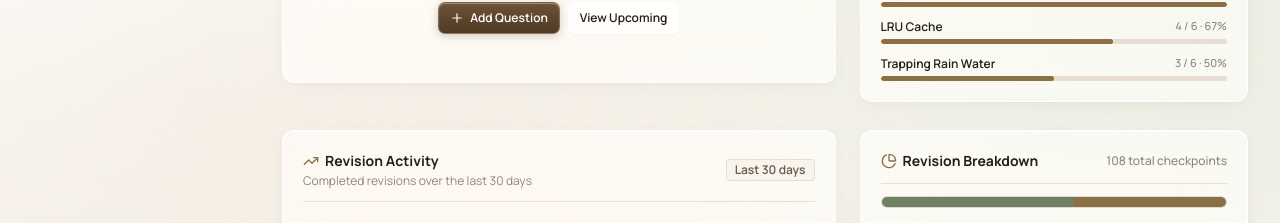
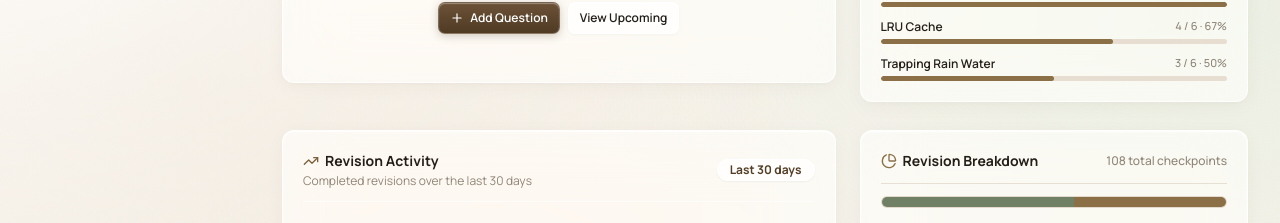
Before and after one commit to MdKasif0/DSARecall, a Next.js app: page / in a window 1280 px wide. Shown: the part 875-1098 px from the top of the page. Built offline with nearby package versions, Linux system fonts and the light colour scheme.

Commit message:
style: update ActivityChart header border, icon color, and badge styling

```diff
--- a/src/components/ActivityChart.tsx
+++ b/src/components/ActivityChart.tsx
@@ -47,10 +47,10 @@ export default function ActivityChart({ data }: ActivityChartProps) {
   return (
     <div className="card p-5">
       {/* Header */}
-      <div className="flex items-center justify-between border-b border-border pb-3 mb-3">
+      <div className="flex items-center justify-between border-b border-[rgba(255,255,255,0.6)] pb-3 mb-3">
         <div>
           <div className="flex items-center gap-1.5">
-            <TrendingUp size={16} className="text-[#8B6F47]" />
+            <TrendingUp size={16} className="text-[#7D613D]" />
             <h3 className="text-sm font-bold text-text">Revision Activity</h3>
           </div>
           <p className="text-xs text-text-muted mt-0.5">
@@ -58,7 +58,7 @@ export default function ActivityChart({ data }: ActivityChartProps) {
           </p>
         </div>
 
-        <span className="rounded bg-surface-secondary border border-border px-2 py-0.5 text-xs font-semibold text-text-secondary">
+        <span className="rounded-full bg-white/70 backdrop-blur-md border border-white/80 px-3 py-0.5 text-xs font-bold text-[#543E26] shadow-xs">
           Last 30 days
         </span>
       </div>
```
